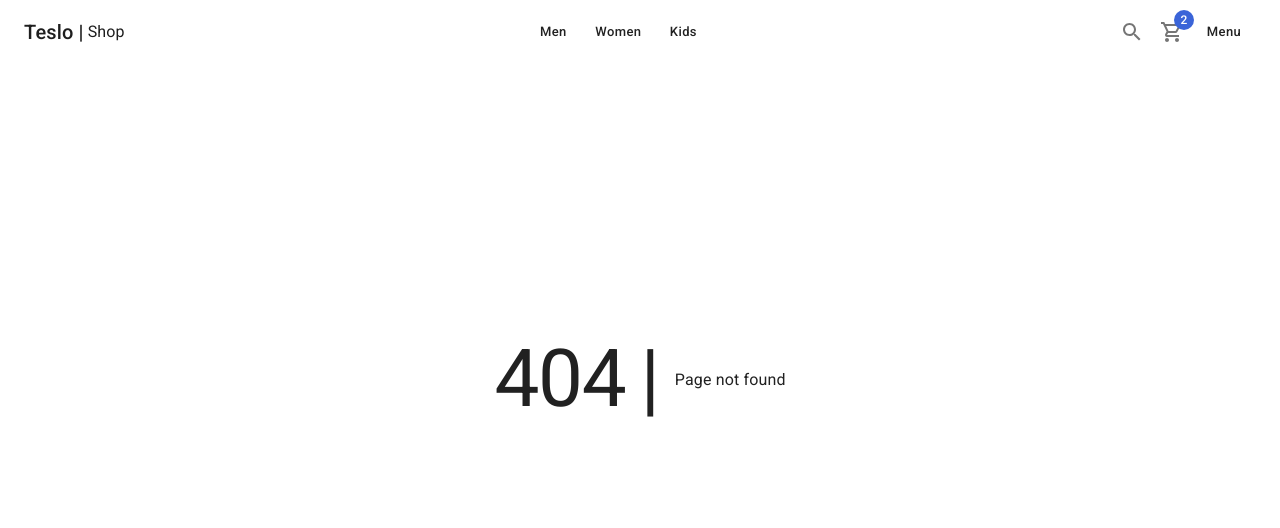
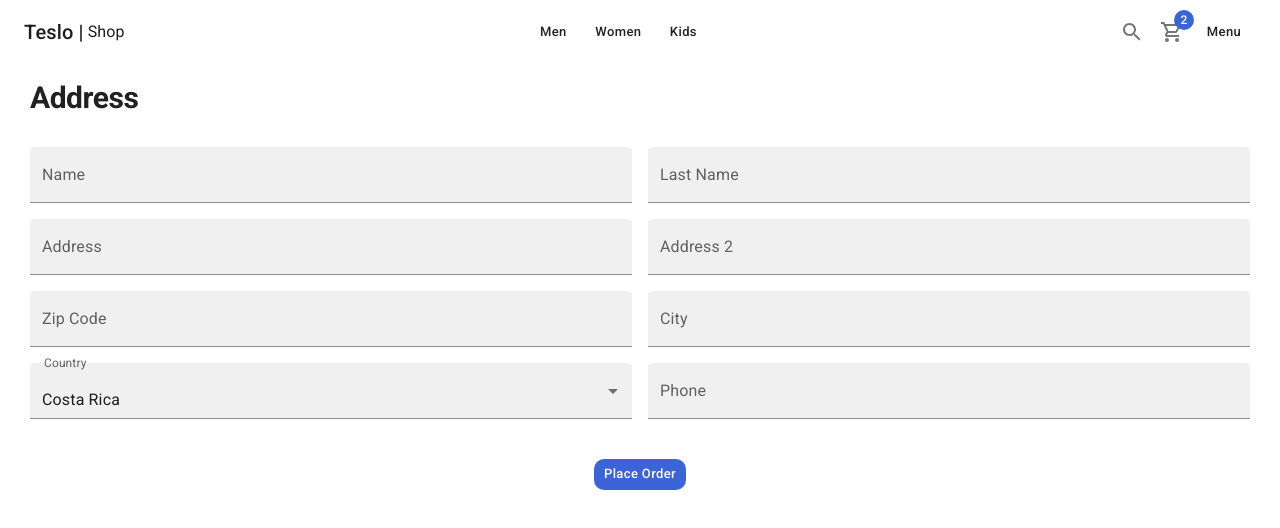
Before and after one commit to Xanul/teslo-shop-next, a Next.js app: page /checkout/address in a window 1280 px wide. Before the commit this address had no page. Shown: the top 528 px of the page. Built offline with nearby package versions, Linux system fonts and the light colour scheme.

Commit message:
Created the address page to input the address on /pages/checkout/address

```diff
--- a/pages/cart/index.tsx
+++ b/pages/cart/index.tsx
@@ -10,7 +10,7 @@ const CartPage = () => {
       <Typography variant="h1" component="h1">Cart</Typography>
       <Grid container>
         <Grid item xs={12} sm={7}>
-          <CartList />
+          <CartList editable/>
         </Grid>
         <Grid item xs={12} sm={5}>
           <Card className="summary-card">
--- /dev/null
+++ b/pages/checkout/address.tsx
@@ -0,0 +1,51 @@
+import { ShopLayout } from "@/components/layout"
+import { Box, Button, FormControl, Grid, InputLabel, MenuItem, Select, TextField, Typography } from '@mui/material';
+
+const AddressPage = () => {
+  return (
+    <ShopLayout title="Address Page" pageDescription="Confirmation of address">
+      <Typography variant="h1" component="h1">Address</Typography>
+      <Grid container spacing={2} sx={{mt:2}}>
+        <Grid item xs={12} sm={6}>
+          <TextField label="Name" variant="filled" fullWidth />
+        </Grid>
+        <Grid item xs={12} sm={6}>
+          <TextField label="Last Name" variant="filled" fullWidth />
+        </Grid>
+        <Grid item xs={12} sm={6}>
+          <TextField label="Address" variant="filled" fullWidth />
+        </Grid>
+        <Grid item xs={12} sm={6}>
+          <TextField label="Address 2" variant="filled" fullWidth />
+        </Grid>
+        <Grid item xs={12} sm={6}>
+          <TextField label="Zip Code" variant="filled" fullWidth />
+        </Grid>
+        <Grid item xs={12} sm={6}>
+          <TextField label="City" variant="filled" fullWidth />
+        </Grid>
+        <Grid item xs={12} sm={6}>
+          <FormControl fullWidth>
+            <InputLabel>Country</InputLabel>
+            <Select variant="filled" label="Country" value={1}>
+              <MenuItem value={1}>Costa Rica</MenuItem>
+              <MenuItem value={2}>Mexico</MenuItem>
+              <MenuItem value={3}>Estados Unidos</MenuItem>
+            </Select>
+          </FormControl>
+        </Grid>
+        <Grid item xs={12} sm={6}>
+          <TextField label="Phone" variant="filled" fullWidth />
+        </Grid>
+      </Grid>
+
+      <Box sx={{mt:5}} display="flex" justifyContent="center">
+        <Button color="secondary" className="circular-btn">
+          Place Order
+        </Button>
+      </Box>
+    </ShopLayout>
+  )
+}
+
+export default AddressPage
```
